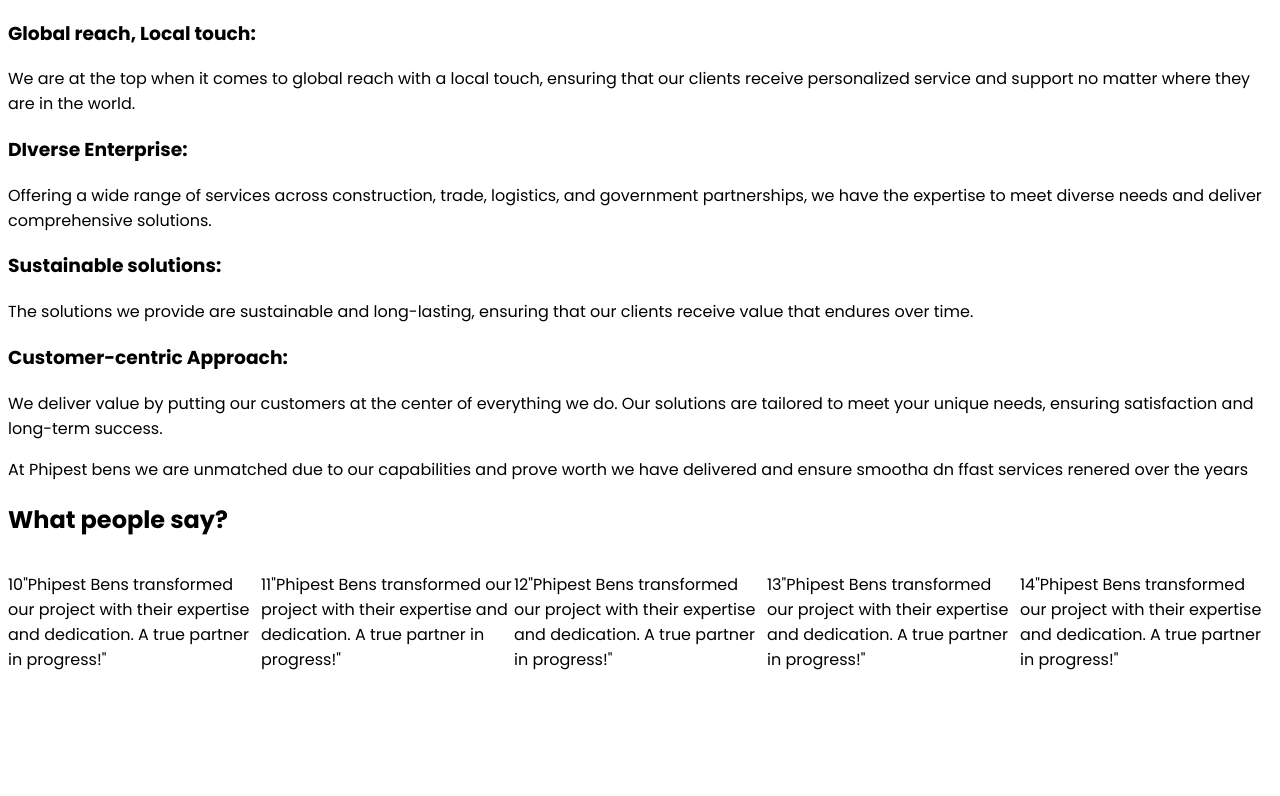
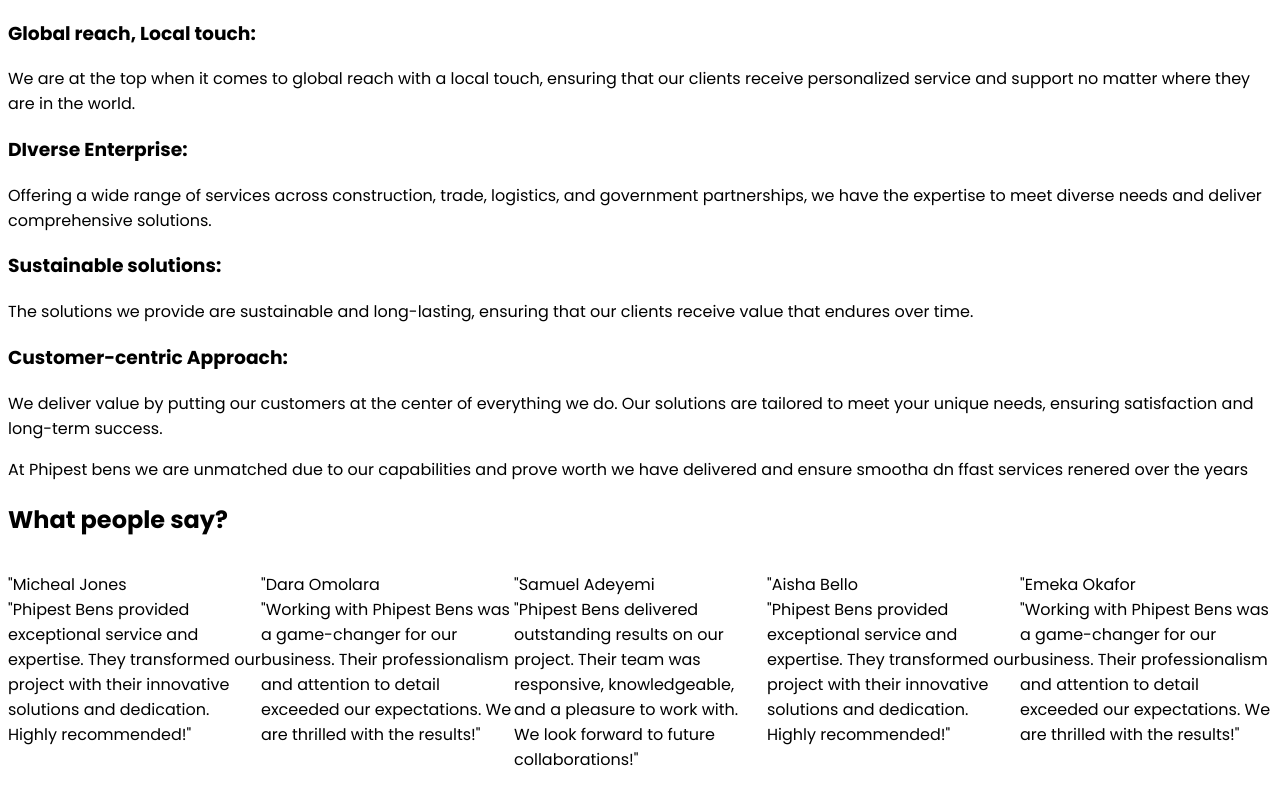
Before and after one commit to Festus-123/Phipest-Bens, a Next.js app: page /Overview in a window 1280 px wide. Shown: the part 1537-2333 px from the top of the page. Before the commit the page ends 2233 px from the top, so only its background shows below. Built offline with nearby package versions, Linux system fonts and the light colour scheme.

Commit message:
making an checking final changes

```diff
--- /dev/null
+++ b/data/testimonies.ts
@@ -0,0 +1,45 @@
+type TESTIMONIES = {
+  name: string;
+  testimony: string;
+};
+
+export const testimonies = [
+    {
+        name: "Micheal Jones",
+        testimony: "Phipest Bens provided exceptional service and expertise. They transformed our project with their innovative solutions and dedication. Highly recommended!"
+    },
+    {
+        name: "Dara Omolara",
+        testimony: "Working with Phipest Bens was a game-changer for our business. Their professionalism and attention to detail exceeded our expectations. We are thrilled with the results!"
+    },
+    {
+        name: "Samuel Adeyemi",
+        testimony: "Phipest Bens delivered outstanding results on our project. Their team was responsive, knowledgeable, and a pleasure to work with. We look forward to future collaborations!"
+    },
+    {
+        name: "Aisha Bello",
+        testimony: "Phipest Bens provided exceptional service and expertise. They transformed our project with their innovative solutions and dedication. Highly recommended!"
+    },
+    {
+        name: "Emeka Okafor",
+        testimony: "Working with Phipest Bens was a game-changer for our business. Their professionalism and attention to detail exceeded our expectations. We are thrilled with the results!"
+    },
+    {
+        name: "Fatima Yusuf",
+        testimony: "Phipest Bens delivered outstanding results on our project. Their team was responsive, knowledgeable, and a pleasure to work with. We look forward to future collaborations!"
+    },
+    {
+        name: "John Smith",
+        testimony: "Phipest Bens provided exceptional service and expertise. They transformed our project with their innovative solutions and dedication. Highly recommended!"
+    },
+    {
+        name: "Jane Doe",
+        testimony: "Working with Phipest Bens was a game-changer for our business. Their professionalism and attention to detail exceeded our expectations. We are thrilled with the results!"
+    },
+    {
+        name: "David Johnson",
+        testimony: "Phipest Bens delivered outstanding results on our project. Their team was responsive, knowledgeable, and a pleasure to work with. We look forward to future collaborations!"
+    }
+
+
+]
--- a/pages/Landing_Page.tsx
+++ b/pages/Landing_Page.tsx
@@ -130,12 +130,12 @@
     <div className="relative">
       <div
         ref={bgRef}
-        style={{ backgroundImage: "url(/landing-page2.png)" }}
-        className={`sticky top-15 bg-no-repeat bg-cover bg-bottom ${poppins.className}`}
+        style={{ backgroundImage: "url(/bg3.png)" }}
+        className={`sticky top-15 bg-no-repeat bg-cover bg-center ${poppins.className}`}
       >
         <div className="absolute inset-0 w-full h-full bg-black/60" />
         {/* Hero Section */}
-        <div className="relative bg-transparent h-full flex items-center justify-center text-white p-8 md:p-12 lg:p-16">
+        <div className="relative bg-transparent h-[40vh] flex items-center justify-center text-white p-8 md:p-12 lg:p-16">
           <div className="flex flex-col gap- mb-10 md:mb-0 items-center">
             <h1 className="font-light text-center text-5xl md:text-7xl lg:text-8xl">
               <span ref={textRef}></span>
--- a/pages/Overview.tsx
+++ b/pages/Overview.tsx
@@ -6,6 +6,7 @@
 import { gsap } from "gsap";
 import { ScrollTrigger } from "gsap/ScrollTrigger";
 import Slider from "react-slick";
+import { testimonies } from "@/data/testimonies";
 
 import "slick-carousel/slick/slick.css";
 import "slick-carousel/slick/slick-theme.css";
@@ -41,8 +42,6 @@
       handlePush();
     }
   };
-
-  console.log(number, "number");
 
   useEffect(() => {
     // Fade in for "Why Choose" items
@@ -245,17 +244,17 @@
           {...settings}
           className="w-full left-in slick-space rounded-lg"
         >
-          {number.map((item, index) => (
+          {testimonies.map((item, index) => (
             <div
               key={index}
-              className={` bg-linear-to-b from-blue-200 to-blue-100 p-2 md:p-4 shadow-lg rounded-lg ${item === 0 && "hidden"}`}
+              className={` bg-linear-to-b from-blue-200 to-blue-100 p-2 md:p-4 shadow-lg rounded-lg`}
             >
-              <p className="text-sm italic">
-                <span className="mr-2 font-bold inline-block text-xl md:text-3xl">
-                  {item}
+              <p className="text-sm italic tracking-wide font-normal max-h-100">
+                <span className="mr-2  inline-block text-xl md:text-7xl">
+                  &quot;
                 </span>
-                &quot;Phipest Bens transformed our project with their expertise
-                and dedication. A true partner in progress!&quot;
+                <span className="inline-block font-medium">{item.name}</span> <br />
+                &quot;{item.testimony}&quot;
               </p>
             </div>
           ))}
--- a/pages/Services.tsx
+++ b/pages/Services.tsx
@@ -25,14 +25,14 @@
         {services.map((service) => (
           <div
             key={service.id}
-            className="relative flex flex-col gap-5rounded-lg shadow-md"
+            className="relative flex flex-col gap-5 rounded-lg"
           >
             <Image
               src={service.imageUrl}
               alt={service.title}
               width={600}
               height={600}
-              className="w-full h-100 object-cover rounded-md mb-2"
+              className="w-full h-100 object-cover rounded-md "
             />
             <div
                 className="w-full h-full justify-end items-start absolute inset-0 text-white bg-black/40 flex flex-col gap-2 md:opacity-0 hover:opacity-100 transition-opacity duration-200 p-4 md:p-8 rounded-lg">
@@ -43,7 +43,7 @@
               <Link
                 href=""
                 onClick={() => handleModal(service.title)}
-                className="bg-white p-2 rounded-xl text-black"
+                className="bg-white p-2 text-black"
               >
                 Request Service
               </Link>
```
Also changed, not shown: component/Footer.tsx (+47 -32 lines), pages/News.tsx (+7 -3 lines), public/bg2.png (added), public/bg3.png (added).
